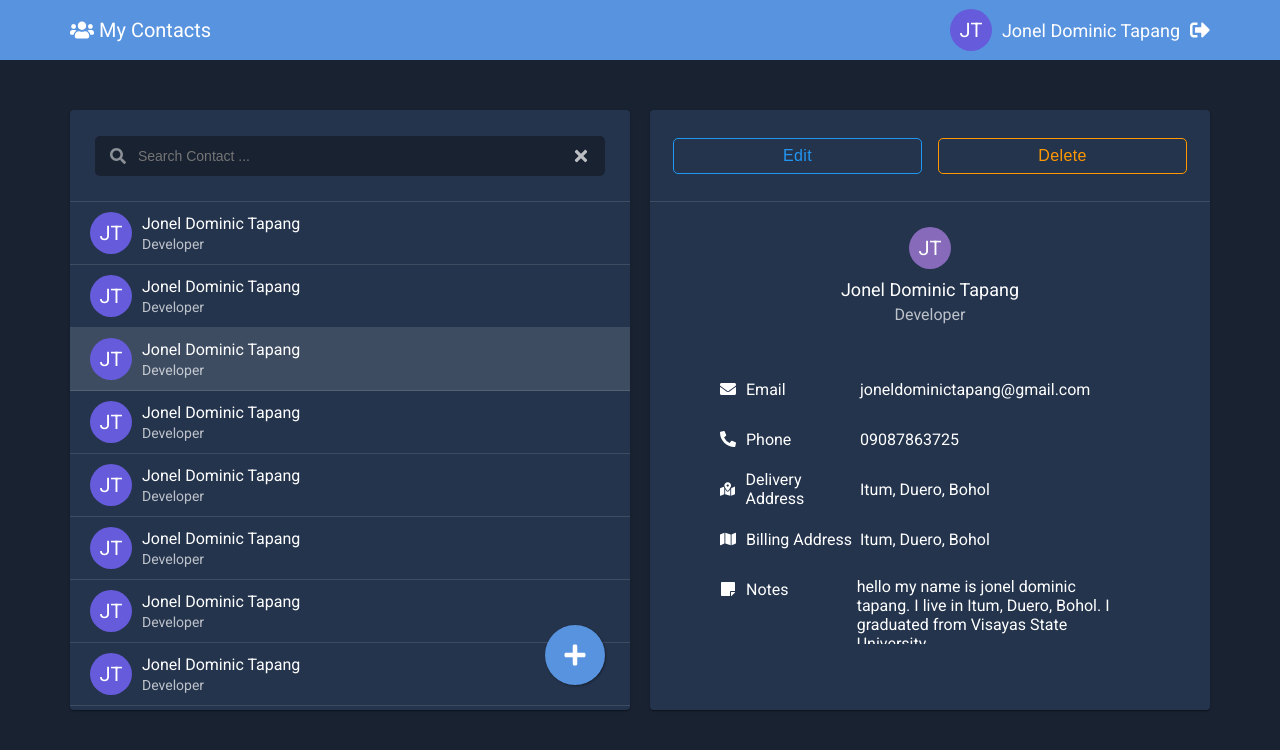
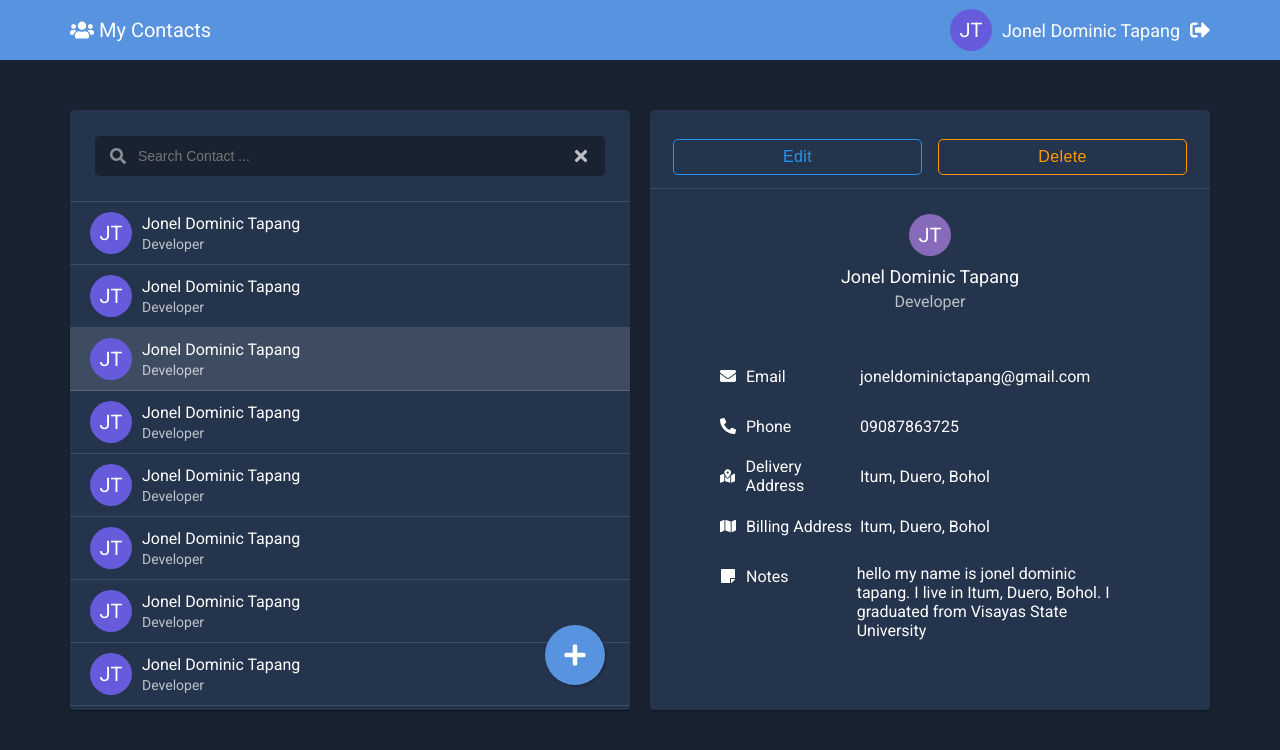
Before and after one commit to joneldominic/User-Contact-Management-App, a React (Create React App) app in the folder frontend/: page /contacts in a window 1280 px wide. Shown: the top 750 px of the page. Built offline with nearby package versions, Linux system fonts and the light colour scheme.

Commit message:
Improve Contact Details Scrollable View

```diff
--- a/frontend/src/components/ContactDetails/ContactDetails.js
+++ b/frontend/src/components/ContactDetails/ContactDetails.js
@@ -5,17 +5,17 @@ import ContactDetailsEdit from "./ContactDetailsEdit";
 import ContactDetailsNew from "./ContactDetailsNew";
 import NoContactSelected from "./NoContactSelected";
 
-import { ContactDetailsContainer, ContactDetailCard } from "./styles";
+import { ContactDetailsContainer, ContactDetailsCard } from "./styles";
 
 const ContactDetails = () => {
   return (
     <ContactDetailsContainer>
-      <ContactDetailCard>
+      <ContactDetailsCard>
         <ContactDetailsView />
         {/* <ContactDetailsEdit /> */}
         {/* <ContactDetailsNew /> */}
         {/* <NoContactSelected /> */}
-      </ContactDetailCard>
+      </ContactDetailsCard>
     </ContactDetailsContainer>
   );
 };
--- a/frontend/src/components/ContactDetails/ContactDetailsView.js
+++ b/frontend/src/components/ContactDetails/ContactDetailsView.js
@@ -13,6 +13,7 @@ import Avatar from "../../core/UI/Avatar";
 
 import {
   Divider,
+  ContactDetailsViewContent,
   ActionContainer,
   ContactViewContainer,
   ContactViewHead,
@@ -27,7 +28,7 @@ import {
 
 const ContactDetailsView = () => {
   return (
-    <>
+    <ContactDetailsViewContent>
       <ActionContainer>
         <Button variant="outlined" color="info">
           Edit
@@ -84,7 +85,7 @@ const ContactDetailsView = () => {
           </DetailItem>
         </DetailItemsWrapper>
       </ContactViewContainer>
-    </>
+    </ContactDetailsViewContent>
   );
 };
 
--- a/frontend/src/components/ContactDetails/styles.js
+++ b/frontend/src/components/ContactDetails/styles.js
@@ -11,7 +11,7 @@ export const ContactDetailsContainer = styled(Container)`
   }
 `;
 
-export const ContactDetailCard = styled(Card)`
+export const ContactDetailsCard = styled(Card)`
   margin: 50px 0px 0px 10px;
   height: 75vh;
 
@@ -28,8 +28,7 @@ export const Divider = styled.hr`
 `;
 
 export const ActionContainer = styled.div`
-  min-height: 91px;
-  flex: 1 1 auto;
+  height: 75px;
   padding: 0px 15px;
 
   display: flex;
@@ -42,10 +41,21 @@ export const ActionContainer = styled.div`
 
 // Contact Details View ------------------------------------
 
+export const ContactDetailsViewContent = styled.div`
+  padding: 16px 0px 0px 0px;
+
+  height: 100%;
+  display: flex;
+  flex-flow: column;
+`;
+
 export const ContactViewContainer = styled.div`
+  padding: 15px 50px;
+  flex: 2;
+
+  height: 100%;
   display: flex;
-  flex-direction: column;
-  padding: 15px 50px 0px 50px;
+  flex-flow: column;
 `;
 
 export const ContactViewHead = styled.div`
@@ -68,23 +78,20 @@ export const ContactViewTitle = styled.div`
 
 export const DetailItemsWrapper = styled.div`
   margin: 15px 0px 15px 0px;
-  height: 35vh;
-  padding: 0px 20px 15px 20px;
+  padding: 0px 20px 30px 20px;
+
+  flex: 2;
 
   overflow-y: auto;
-
   ::-webkit-scrollbar {
     width: 5px;
   }
-
   ::-webkit-scrollbar-track {
     background: ${(props) => props.theme.text.secondary};
   }
-
   ::-webkit-scrollbar-thumb {
     background: ${(props) => props.theme.colors.gray1};
   }
-
   ::-webkit-scrollbar-thumb:hover {
     background: ${(props) => props.theme.colors.gray2};
   }
```
